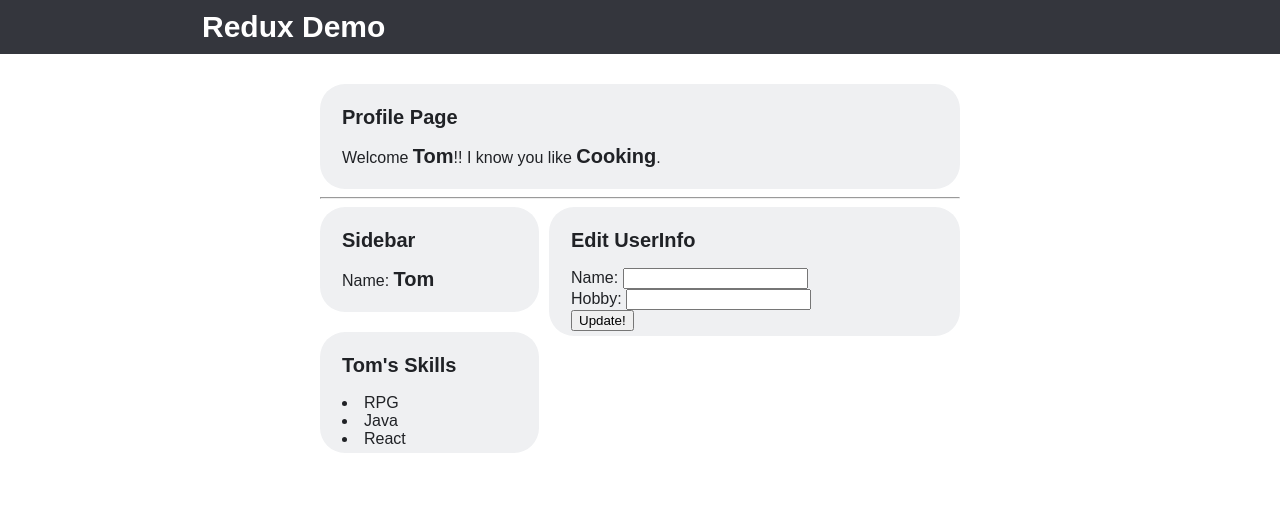
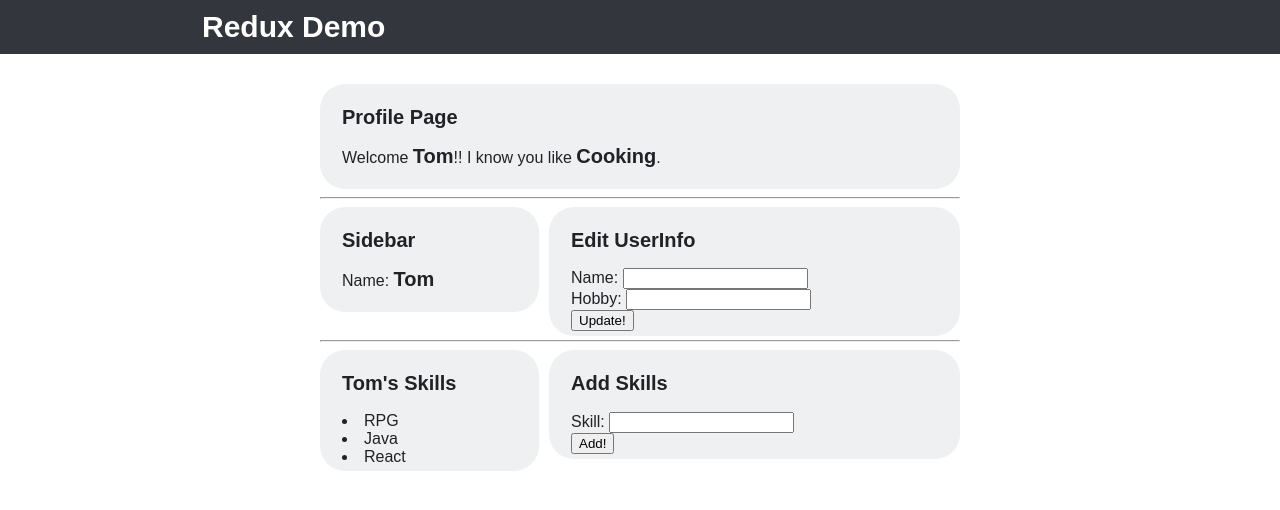
Before and after one commit to shameelkh/redux-demo, a React (Create React App) app: page / in a window 1280 px wide. Shown: the top 510 px of the page. Built offline with nearby package versions, Linux system fonts and the light colour scheme.

Commit message:
display EditSkillsForm

```diff
--- a/src/App.js
+++ b/src/App.js
@@ -2,6 +2,7 @@ import React, { Component } from 'react';
 import './App.css';
 import Profile from './components/Profile'
 import EditUserInfo from './components/EditUserInfo'
+import EditSkillsForm from './components/EditSkillsForm'
 import Sidebar from './components/Sidebar'
 import Skills from './components/Skills'
 
@@ -17,7 +18,9 @@ class App extends Component {
           <hr />
           <Sidebar />
           <EditUserInfo />
+          <hr />
           <Skills />
+          <EditSkillsForm />
         </div>
       </div>
     );
--- a/src/components/Skills.js
+++ b/src/components/Skills.js
@@ -5,8 +5,8 @@ const Skills = ({ name, skills }) => {
     return (
         <div className="sidebar">
             <h2>{name}'s Skills</h2>
-            {skills.map(skill => (
-                <li>{skill}</li>
+            {skills.map((skill, index) => (
+                <li key={index}>{skill}</li>
             ))}
         </div>
     )
--- a/src/index.js
+++ b/src/index.js
@@ -1,7 +1,7 @@
 import React from 'react';
 import ReactDOM from 'react-dom';
 import { Provider } from 'react-redux'
-import { createStore, applyMiddleware } from 'redux'
+import { createStore } from 'redux'
 import App from './App';
 import './index.css';
 import AppReducer from './reducers'
--- a/src/reducers/SkillsReducer.js
+++ b/src/reducers/SkillsReducer.js
@@ -5,7 +5,7 @@ let defaultState = ['RPG', 'Java', 'React']
 const SkillsReducer = (state = defaultState, action) => {
     switch (action.type) {
         case ADD_SKILL:
-            return state.push(action.newSkill)
+            return [...state, action.newSkill]
 
         default:
             return state
```
